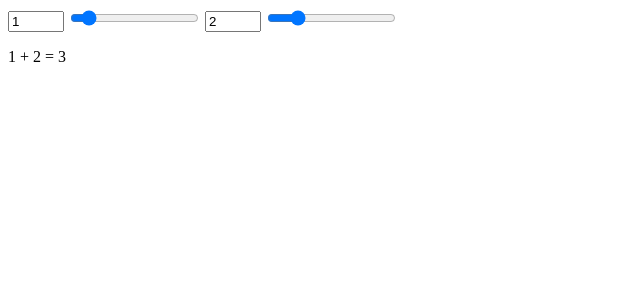
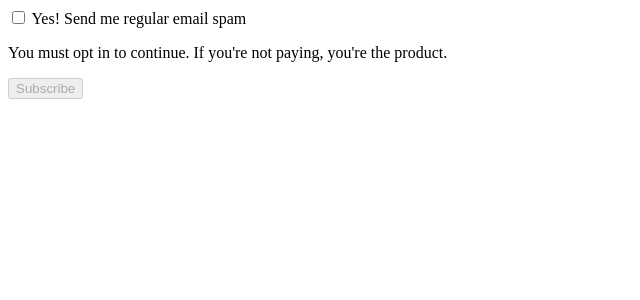
Before and after one commit to yutak23/intro-svelt-vite-js, a Svelte app: page / in a window 1280 px wide. Shown: the top 300 px of the page, without its empty margins (0-640 px from the left). Built offline with nearby package versions, Linux system fonts and the light colour scheme.

Commit message:
feat: Part 1 / Bindings / Checkbox inputs

```diff
--- a/src/App.svelte
+++ b/src/App.svelte
@@ -1,16 +1,16 @@
 <script>
-	let a = 1;
-	let b = 2;
+	let yes = false;
 </script>
 
 <label>
-	<input type="number" bind:value={a} min="0" max="10" />
-	<input type="range" bind:value={a} min="0" max="10" />
+	<input type="checkbox" bind:checked={yes} />
+	Yes! Send me regular email spam
 </label>
 
-<label>
-	<input type="number" bind:value={b} min="0" max="10" />
-	<input type="range" bind:value={b} min="0" max="10" />
-</label>
+{#if yes}
+	<p>Thank you. We will bombard your inbox and sell your personal details.</p>
+{:else}
+	<p>You must opt in to continue. If you're not paying, you're the product.</p>
+{/if}
 
-<p>{a} + {b} = {a + b}</p>
+<button disabled={!yes}>Subscribe</button>
```
